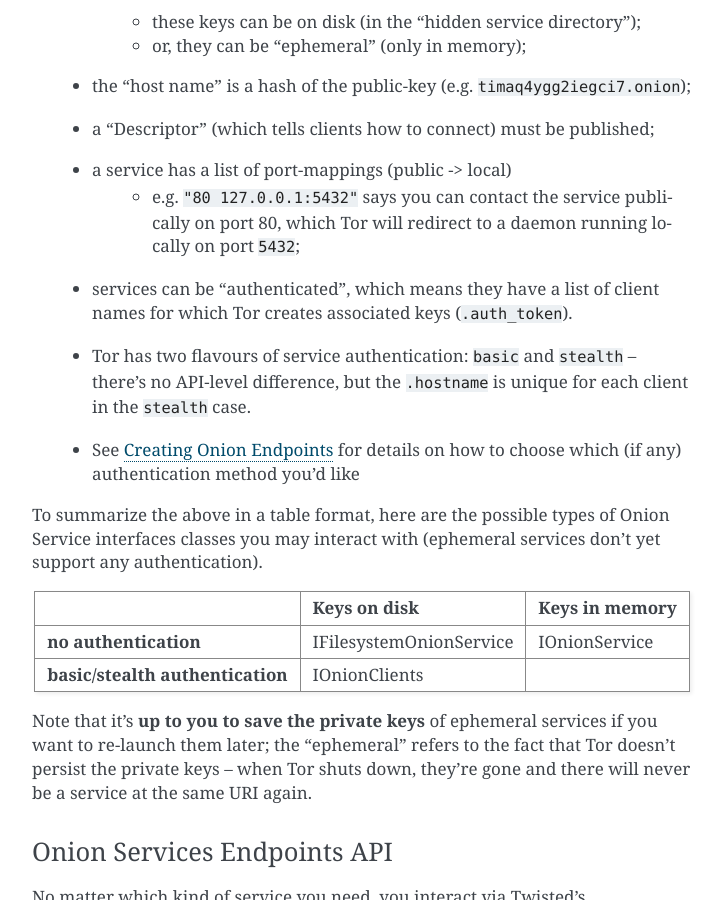
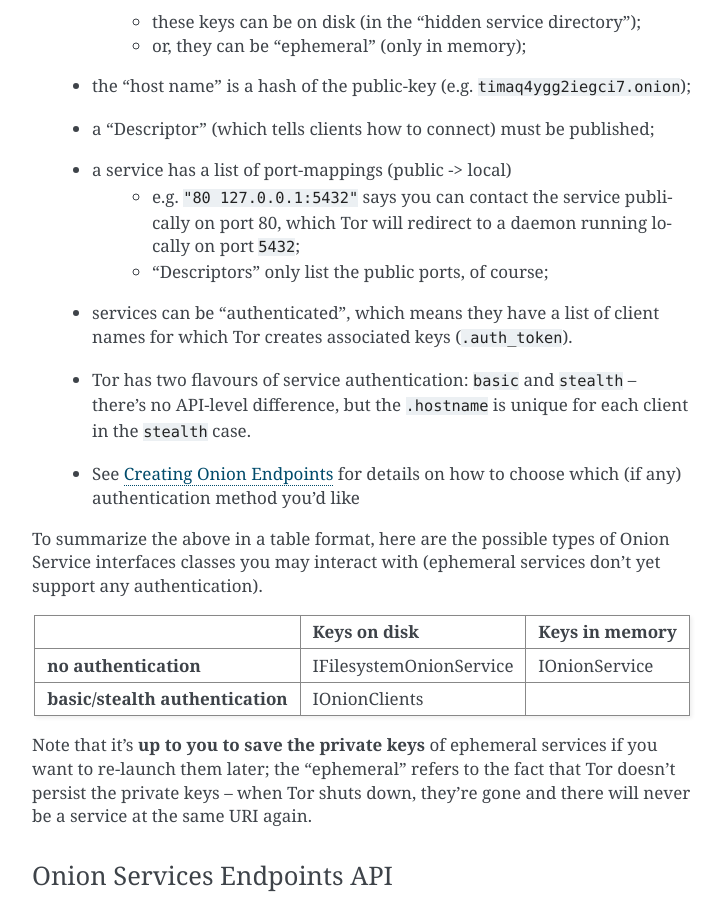
Before and after one commit to meejah/txtorcon, a Sphinx documentation site: the page built from docs/guide.rst, in a window 1280 px wide and 900 px high, scrolled down 6395 px. Shown: the whole window, without its empty margins (388-1110 px from the left). Built offline with Sphinx 7.4.7, drawn with Linux system fonts in a browser that asks for light colours; pages that are not in the unit, such as notebooks, are missing from menus; the version number could not be read and is left out.

Commit message:
clarify public/private port list

```diff
--- a/docs/guide.rst
+++ b/docs/guide.rst
@@ -326,6 +326,7 @@
     - e.g. ``"80 127.0.0.1:5432"`` says you can contact the service
       publically on port 80, which Tor will redirect to a daemon
       running locally on port ``5432``;
+    - "Descriptors" only list the public ports, of course;
  - services can be "authenticated", which means they have a list of
    client names for which Tor creates associated keys (``.auth_token``).
  - Tor has two flavours of service authentication: ``basic`` and
```
